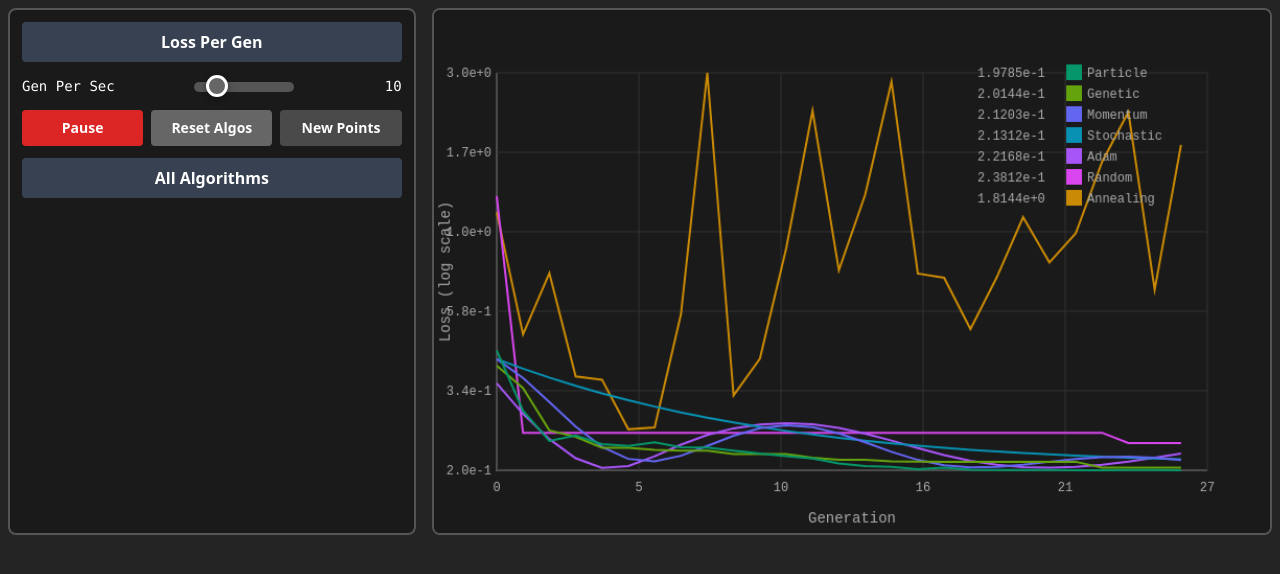
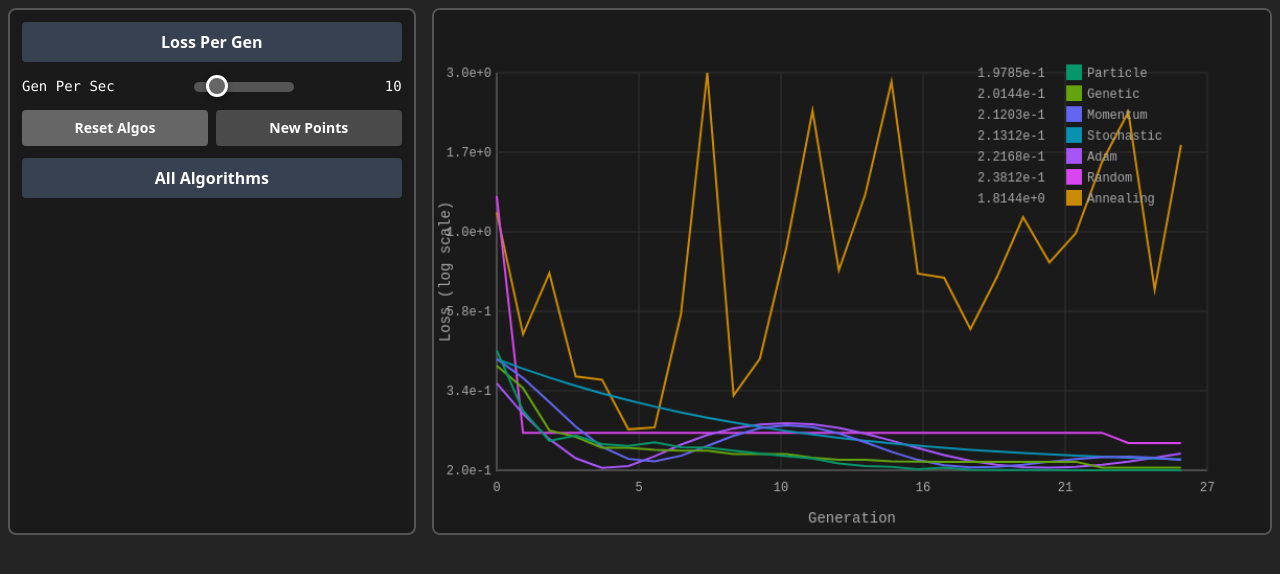
Before and after one commit to niembro64/function-approximation, a Vue app: page / in a window 1280 px wide. Both pictures are taken after a click on the button "Single Algorithm". Shown: the top 574 px of the page. Built offline with nearby package versions, Linux system fonts and the light colour scheme.

Commit message:
pre standardize

```diff
--- a/src/components/AllAlgorithmsView.vue
+++ b/src/components/AllAlgorithmsView.vue
@@ -4,7 +4,6 @@ import Slider from './Slider.vue';
 
 interface Props {
   generationsPerSec: number;
-  isRunning: boolean;
   graphMode: 'loss' | 'curves';
 }
 
@@ -12,7 +11,6 @@ const props = defineProps<Props>();
 
 const emit = defineEmits<{
   'reset': [];
-  'toggle-play': [];
   'newPoints': [];
   'update:generationsPerSec': [value: number];
   'update:graphMode': [value: 'loss' | 'curves'];
@@ -58,19 +56,8 @@ watch(genPerSecValue, (newVal) => {
     />
   </div>
 
-  <!-- Play/Pause, Reset, and New Points buttons -->
+  <!-- Reset and New Points buttons -->
   <div class="flex items-stretch gap-2 mb-2 md:mb-3">
-    <button
-      @click="emit('toggle-play')"
-      class="flex-1 py-3 md:py-2 px-2 text-xs md:text-sm font-bold text-white border-none rounded cursor-pointer transition-all flex items-center justify-center"
-      :style="{ backgroundColor: isRunning ? '#dc2626' : '#16a34a' }"
-      @mouseover="($event.currentTarget as HTMLElement).style.filter = 'brightness(0.9)'"
-      @mouseout="($event.currentTarget as HTMLElement).style.filter = 'brightness(1)'"
-      @mousedown="($event.currentTarget as HTMLElement).style.filter = 'brightness(0.8)'"
-      @mouseup="($event.currentTarget as HTMLElement).style.filter = 'brightness(0.9)'"
-    >
-      {{ isRunning ? 'Pause' : 'Play' }}
-    </button>
     <button
       @click="emit('reset')"
       class="flex-1 py-3 md:py-2 px-2 text-xs md:text-sm font-bold text-white border-none rounded cursor-pointer transition-all flex items-center justify-center"
--- a/src/components/FunctionApproximation.vue
+++ b/src/components/FunctionApproximation.vue
@@ -2341,10 +2341,8 @@ watch(rsCurves, (): void => {
         <!-- All Algorithms Controls (Sliders & Buttons) -->
         <AllAlgorithmsView
           :generationsPerSec="allAlgoGenerationsPerSec"
-          :isRunning="allAlgoIsRunning"
           :graphMode="allAlgoGraphMode"
           @reset="resetAllAlgorithms"
-          @toggle-play="toggleAllAlgorithmsPlay"
           @newPoints="generateRandomPoints"
           @update:generationsPerSec="allAlgoGenerationsPerSec = $event"
           @update:graphMode="allAlgoGraphMode = $event"
```
